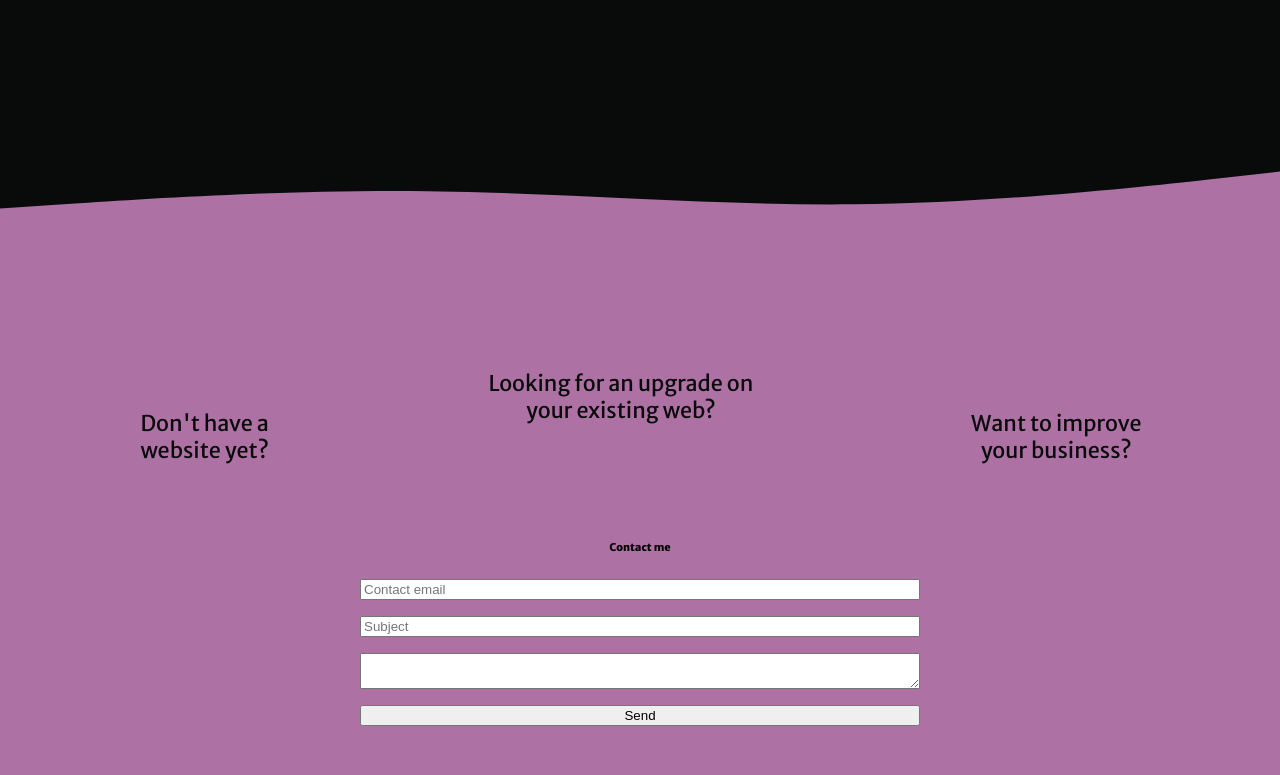
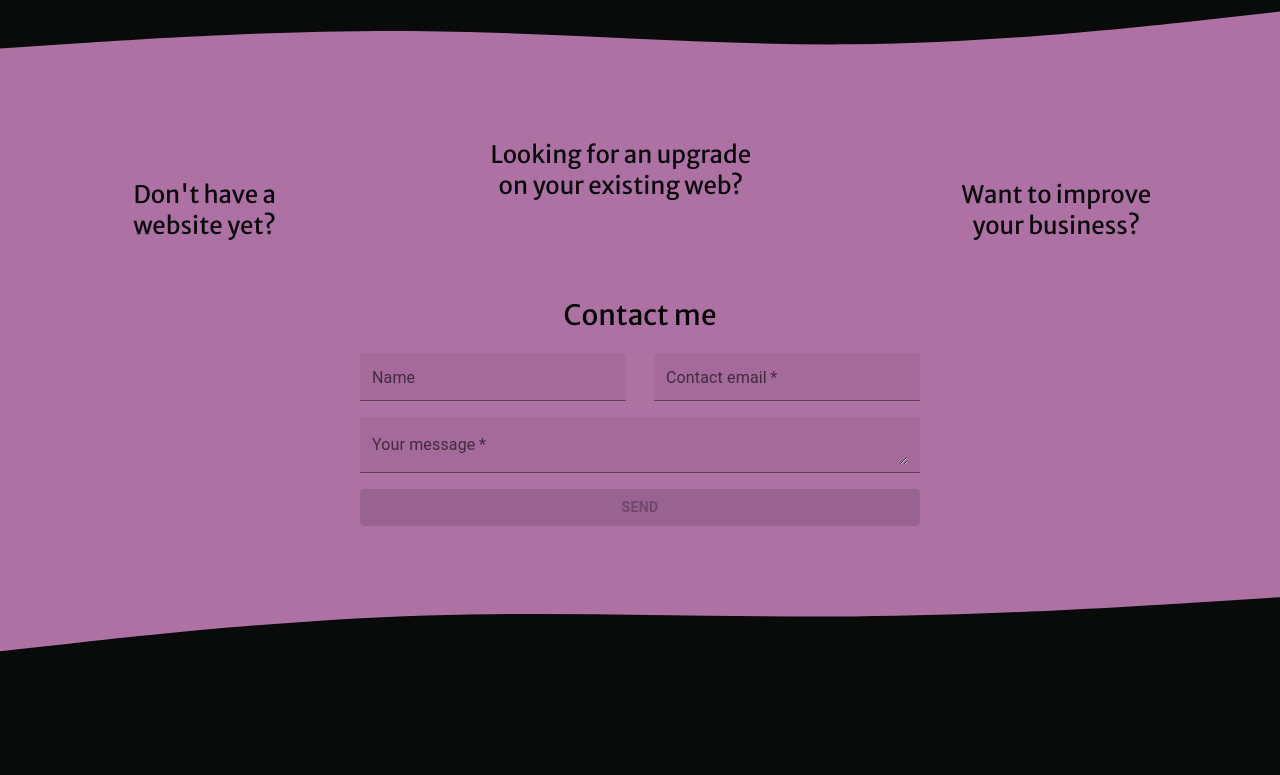
Before and after one commit to SantiagoJavierRubio/portfolio, a React (Create React App) app in the folder client/: page / in a window 1280 px wide. Shown: the part 880-1655 px from the top of the page. Built offline with nearby package versions, Linux system fonts and the light colour scheme; no server answers.

Commit message:
contact form styles and scroll

```diff
--- a/client/src/App.js
+++ b/client/src/App.js
@@ -1,3 +1,4 @@
+import { useRef } from 'react'
 import NavBar from './components/NavBar/NavBar'
 import Home from './components/Home/Home'
 import Portfolio from './components/Portfolio/Portfolio'
@@ -9,10 +10,17 @@ import './App.css';
 
 function App() {
   const view = useSelector((state) => state.views.view)
+  const contactRef = useRef(null)
+  const scrollToContact = () => {
+    if(!contactRef.current) {
+      return setTimeout(scrollToContact, 1000)
+    }
+    contactRef.current.scrollIntoView({ behavior: 'smooth' })
+  }
   return (
     <div className="App">
-      <NavBar />
-        {view === 'home' && <Home />}
+      <NavBar scrollToContact={scrollToContact} />
+        {view === 'home' && <Home contactRef={contactRef}/>}
         {view === 'portfolio' && <Portfolio />}
         {view === 'about' && <About />}
       <Footer />
--- a/client/src/components/Home/Contact/Contact.jsx
+++ b/client/src/components/Home/Contact/Contact.jsx
@@ -1,19 +1,79 @@
+import { useState } from 'react'
+import { TextField, Button } from '@mui/material'
+import { styled } from '@mui/material/styles'
 import './contact.css'
 
-const Contact = () => {
+const CustomTextField = styled(TextField)({
+    '& label.Mui-focused': {
+        color: '#0F729B',
+        fontWeight: 600,
+    },
+    '& .MuiOutlinedInput-root': {
+        '&.Mui-focused fieldset': {
+          borderColor: '#0F729B',
+        },
+    },
+    '& .MuiFilledInput-root': {
+        '&.Mui-focused:after': {
+          borderColor: '#0F729B',
+        },
+    },
+})
+
+const CustomButton = styled(Button)({
+    backgroundColor: '#0F729B',
+    fontWeight: 600,
+    "&:hover": {
+        backgroundColor: '#206B8A',
+    }
+})
+
+const Contact = ({ contactRef }) => {
+
+    const [formData, setFormData] = useState({ name: undefined, email: undefined, message: undefined })
+
+    const handleSubmit = (e) => {
+        e.preventDefault()
+
+    }
+
     return(
-        <section id="contact">
+        <section id="contact" ref={contactRef}>
             <div id="questions">
                 <h6>Don't  have a website yet?</h6>
                 <h6>Looking for an upgrade on your existing web?</h6>
                 <h6>Want to improve your business?</h6>
             </div>
-            <h6>Contact me</h6>
-            <form method="POST" action="/">
-                <input type="text" name="email" id="email" placeholder="Contact email" required/>
-                <input type="text" name="subject" id="subject" placeholder="Subject" />
-                <textarea name="message" id="message" required></textarea>
-                <button type="submit">Send</button>
+            <h6 id='contact-title'>Contact me</h6>
+            <form onSubmit={handleSubmit}>
+                <div className="contactData">
+                    <CustomTextField
+                        variant='filled'
+                        label='Name'
+                        size='small'
+                        className='contactField'
+                        inputProps={{form:{autocomplete: 'off'}}}
+                        onChange={(e) => setFormData({...formData, name: e.target.value})}
+                    />
+                    <CustomTextField
+                        variant='filled'
+                        label='Contact email'
+                        size='small'
+                        required
+                        className='contactField'
+                        inputProps={{form:{autocomplete: 'off'}}}
+                        onChange={(e) => setFormData({...formData, email: e.target.value})}
+                    />
+                </div>
+                <CustomTextField
+                    multiline
+                    variant='filled'
+                    label='Your message'
+                    required
+                    className='contactField'
+                    onChange={(e) => setFormData({...formData, message: e.target.value})}
+                />
+                <CustomButton variant='contained' color='primary' className='contactButton' type='submit' disabled={(!formData.email || !formData.message) ? true : false}>Send</CustomButton>
             </form>
         </section>
     )
--- a/client/src/components/Home/Contact/contact.css
+++ b/client/src/components/Home/Contact/contact.css
@@ -4,6 +4,7 @@
     flex-direction: column;
     align-items: center;
     justify-content: center;
+    margin-top: -6%;
 }
 #questions {
     width: 80%;
@@ -13,12 +14,17 @@
     gap: 20%
 }
 #questions h6 {
-    font-size: 1.35rem;
+    font-size: 1.5rem;
     font-weight: 300;
     color: rgb(9, 10, 10);
 }
 #questions :nth-child(2) {
     transform: translateY(-2.5rem);
+}
+#contact-title {
+    font-size: 1.75rem;
+    font-weight: 300;
+    margin: 0rem 0rem 1.25rem 0rem;
 }
 #contact form {
     display: flex;
@@ -33,3 +39,13 @@
 #contact form textarea {
     resize: vertical;
 }
+.contactData {
+    display: flex;
+    flex-direction: row;
+    justify-content: space-evenly;
+    align-items: center;
+    gap: 5%;
+}
+.contactField {
+    flex-grow: 1;
+}
--- a/client/src/components/Home/Featured/featured.css
+++ b/client/src/components/Home/Featured/featured.css
@@ -28,7 +28,7 @@
     align-items: center;
     cursor: pointer;
     position: relative;
-    color: #b2cdd2;
+    color: rgb(178, 205, 210);
 }
 #goToPortfolio button::after{
     content: '';
--- a/client/src/components/Home/Home.jsx
+++ b/client/src/components/Home/Home.jsx
@@ -9,13 +9,14 @@ import BottomPurpleCurve from '../SVGS/purple_curve_bottom_1.svg'
 
 import './home.css'
 
-const Home = () => {
+const Home = ({ contactRef }) => {
     return(
         <div id="home">
             <Intro />
             <div className="separatorCurve" id="featured-top" style={{
                 backgroundImage: `url(${TopGreenCurve})`
             }}>
+                <h2 id="featured-title">Featured projects:</h2>
             </div>
             <Featured />
             <div className="separatorCurve" id="featured-bottom" style={{
@@ -26,7 +27,7 @@ const Home = () => {
                 backgroundImage: `url(${TopPurpleCurve})`
             }}>
             </div>
-            <Contact />
+            <Contact contactRef={contactRef}/>
             <div className="separatorCurve" id="contact-bottom" style={{
                 backgroundImage: `url(${BottomPurpleCurve})`
             }}>
--- a/client/src/components/Home/home.css
+++ b/client/src/components/Home/home.css
@@ -14,3 +14,14 @@ section {
     justify-content: center;
     align-items: center;
 }
+#featured-title {
+    color: rgb(178, 205, 210);
+    font-size: 1.6rem;
+    font-weight: 700;
+    position: absolute;
+    bottom: 15%;
+    left: .65rem;
+}
+#contact-top {
+    margin-top: -6.5%;
+}
--- a/client/src/components/NavBar/Menu/Menu.jsx
+++ b/client/src/components/NavBar/Menu/Menu.jsx
@@ -15,16 +15,13 @@ const optionStyle = {
     }
 }
 
-const Menu = () => {
+const Menu = ({ scrollToContact }) => {
 
     const dispatch = useDispatch()
-    const handleScrollToContact = () => {
-        return
-    }
     const handleNavigation = (direction) => {
         if(direction === 'contact'){
             dispatch(setView(pages.HOME))
-            return handleScrollToContact()
+            return scrollToContact()
         }
         dispatch(setView(direction))
     }
@@ -44,6 +41,7 @@ const Menu = () => {
                         }
                 }}
             }
+            style={{position: 'absolute', top: 0, right: '.5rem'}}
         >
             <SpeedDialAction
                 icon={<WorkIcon />}
--- a/client/src/components/NavBar/Menu/menu.css
+++ b/client/src/components/NavBar/Menu/menu.css
@@ -3,10 +3,8 @@
     padding: 0;
 }
 .MuiSpeedDialAction-staticTooltipLabel {
-    background-color: transparent !important;
+    background-color: rgba(9, 10, 10, .9) !important;
     font-size: 1.1rem !important;
     color: #fff !important;
     margin: 0 !important;
-    padding: 0 !important;
-    box-shadow: none !important;
 }
--- a/client/src/components/NavBar/NavBar.jsx
+++ b/client/src/components/NavBar/NavBar.jsx
@@ -5,7 +5,7 @@ import { Avatar } from '@mui/material'
 import Menu from './Menu/Menu'
 import './navbar.css'
 
-const NavBar = () => {
+const NavBar = ({ scrollToContact }) => {
 
     const [miniature, setMiniature] = useState(false)
     const dispatch = useDispatch()
@@ -18,14 +18,11 @@ const NavBar = () => {
         return () => window.removeEventListener('scroll', checkScroll)
     })
 
-    const handleScrollToContact = () => {
-        return
-    }
 
     const handleNavigation = (direction) => {
         if(direction === 'contact'){
             dispatch(setView(pages.HOME))
-            return handleScrollToContact()
+            return scrollToContact()
         }
         dispatch(setView(direction))
     }
@@ -43,7 +40,7 @@ const NavBar = () => {
             </div>
             <div className="sections">
                 {
-                miniature ? <Menu />
+                miniature ? <Menu scrollToContact={scrollToContact}/>
                 :
                 <>
                     <button className="sectionItem" onClick={() => handleNavigation(pages.PORTFOLIO)}>
--- a/client/src/components/NavBar/navbar.css
+++ b/client/src/components/NavBar/navbar.css
@@ -18,6 +18,7 @@
     top: .5rem;
     left: 5%;
     width: 90%;
+    height: 2rem;
 }
 .fullNavBar .profile {
     height: 5rem;
--- a/client/src/index.css
+++ b/client/src/index.css
@@ -4,14 +4,10 @@ html {
 body {
   margin: 0;
   font-family: 'Merriweather Sans', sans-serif;
-  /* font-family: -apple-system, BlinkMacSystemFont, 'Segoe UI', 'Roboto', 'Oxygen',
-    'Ubuntu', 'Cantarell', 'Fira Sans', 'Droid Sans', 'Helvetica Neue',
-    sans-serif; */
   -webkit-font-smoothing: antialiased;
   -moz-osx-font-smoothing: grayscale;
   background-color: rgb(9, 10, 10);
   overflow-y: scroll;
-  /* width: 100vw; */
 }
 .separatorCurve {
   width: 100%;
@@ -22,6 +18,8 @@ body {
   z-index: -1;
   overflow: hidden;
   line-height: 0;
+  position: relative;
+  margin-top: -3%;
 }
 code {
   font-family: source-code-pro, Menlo, Monaco, Consolas, 'Courier New',
```
